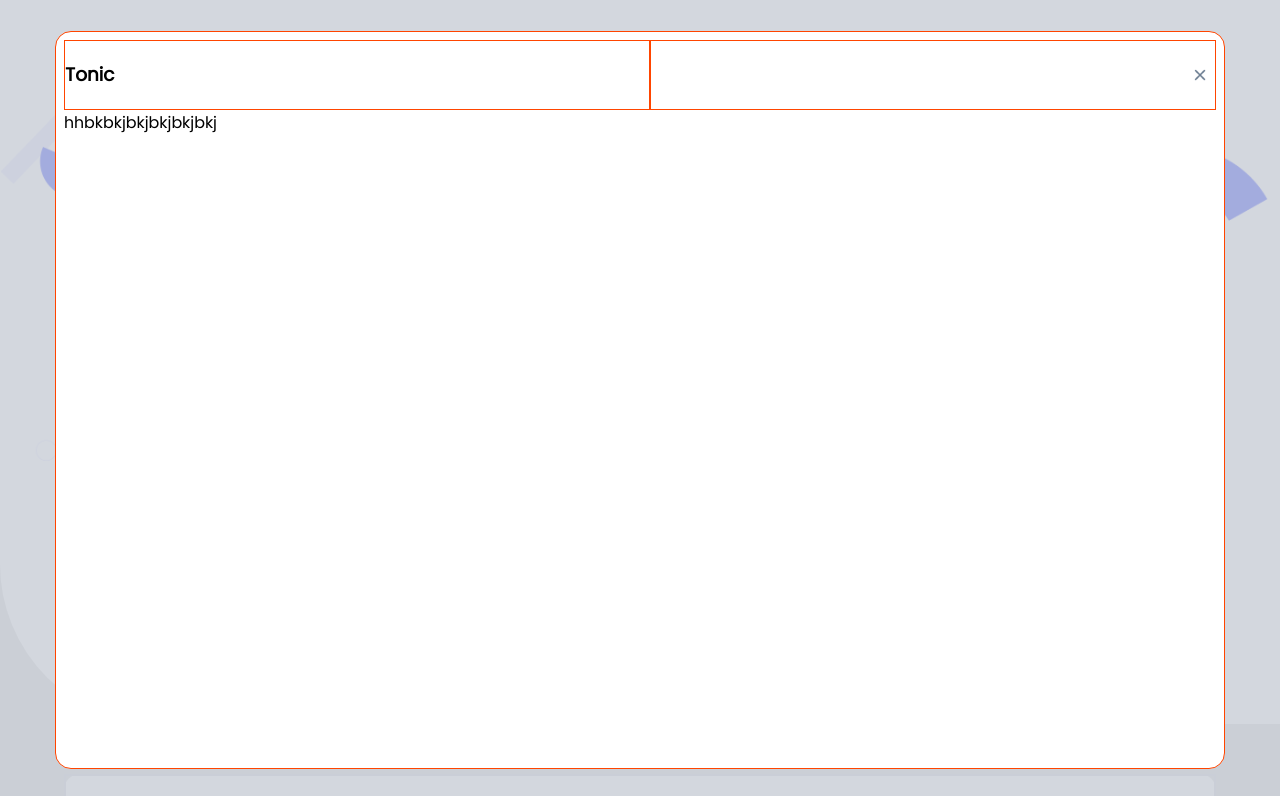
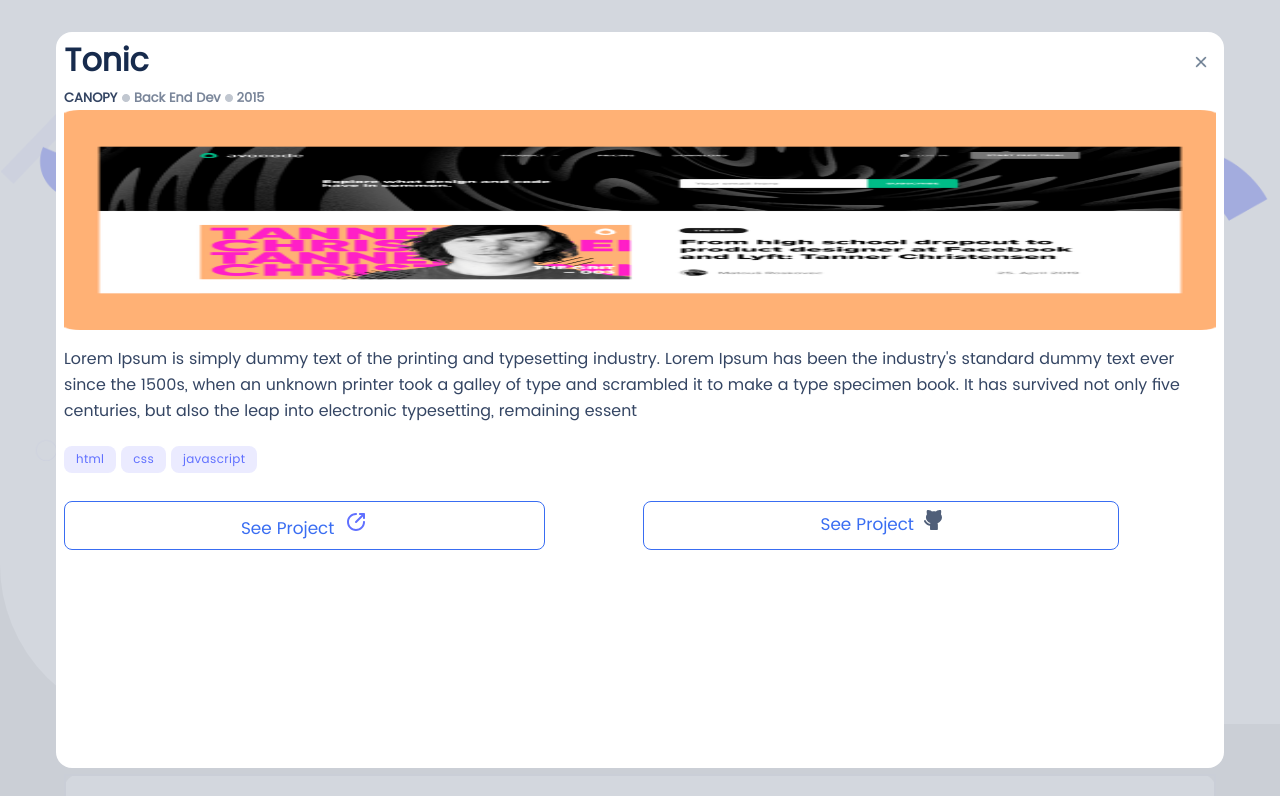
Before and after one commit to azy64/Portfolio, a website: page index.html in a window 1280 px wide. Shown: the top 796 px of the page. Drawn offline with Linux system fonts and the light colour scheme.

Commit message:
add html popup and css

```diff
--- a/css/style.css
+++ b/css/style.css
@@ -12,6 +12,28 @@
 
 .grid {
   display: grid;
+}
+
+.text-bold {
+  font-weight: bold;
+}
+
+.popup-title {
+  font-size: 32px;
+  line-height: 44px;
+}
+
+.text-blue-custom {
+  color: #172b4d;
+}
+
+.text-blue-text {
+
+  color: #344563;
+}
+
+.overflow-scroll {
+  overflow-y: auto !important;
 }
 
 .col {
@@ -120,6 +142,10 @@
   height: 70%;
 }
 
+.h-50 {
+  height: 50% !important;
+}
+
 .top-left {
   left: 0;
   top: 0;
@@ -216,6 +242,10 @@
 
 .p-t-sm-30 {
   padding-top: 10%;
+}
+
+.p-8 {
+  padding: 8px !important;
 }
 
 .row-gap-100 {
@@ -329,7 +359,7 @@
 }
 
 .p-0 {
-  padding: 0;
+  padding: 0 !important;
 }
 
 .flex-column {
--- a/index.html
+++ b/index.html
@@ -412,17 +412,65 @@
             </section>
         </section>
     </div>
-    <section class="popup-window grid-container fixed w-100 h-100 top-left bg-popup">
-        <div class="w-90 bg-white h-90 border m-auto b-rounded p-4">
+    <section class="popup-window grid-container fixed w-100 h-100 top-left bg-popup ">
+        <div class="w-90 bg-white h-90 m-auto b-rounded p-4 overflow-scroll">
             <div class="grid col-2">
-                <div class="border">
-                    <h3>Tonic</h3>
+                <div>
+                    <h3 class="popup-title text-blue-custom text-bold p-0 m-0">Tonic</h3>
                 </div>
-                <div class="border text-right center grid end">
+                <div class="text-right center grid end">
                     <img src="./images/close1.png" alt="image_cross"  width="30px"/>
                 </div>
             </div>
-                hhbkbkjbkjbkjbkjbkj
+            <div>
+                <div class="card-sub-title w-90">
+                    <b>CANOPY</b>
+                    <span class="counter">
+                        <img src="./images/Counter.png" alt="counter">
+                        Back End Dev
+                    </span>
+                    <span class="counter">
+                        <img src="./images/Counter.png" alt="counter">
+                        2015
+                    </span>
+                </div>
+            </div>
+            <div class="popup-image w-100 align-left-center">
+                <img src="./images/c1.png" alt="image_popup" class="d-block w-100 m-auto" height="220px"/>
+            </div>
+            <div class="">
+                <div class="h-50 overflow-scroll m-0 p-0">
+                    <p class="text-blue-text">
+                        Lorem Ipsum is simply dummy text of the printing and typesetting industry.
+                        Lorem Ipsum has been the industry's standard dummy text ever since the 1500s,
+                         when an unknown printer took a galley of type and scrambled it to make a type specimen book.
+                         It has survived not only five centuries, but also the leap into electronic typesetting, remaining essent
+                    </p>
+                </div>
+            </div>
+            <div class="m-0">
+                <div class="card-link w-90 ">
+                    <ul class="card-link-group">
+                        <li>
+                            <a href="#" class="cat">html</a>
+                        </li>
+                        <li>
+                            <a href="#" class="cat">css</a>
+                        </li>
+                        <li>
+                            <a href="#" class="cat">javascript</a>
+                        </li>
+                    </ul>
+                </div>
+                <div class="card-sup m-0 w-100 grid col-2">
+                    <a class="underline-none w-80 p-8 align-center" href="#">
+                        See Project<img src="./images/see-live.svg" alt="img_see_live" class="m-l-5" />
+                    </a>
+                    <a class="underline-none w-80 p-8 align-center" href="#">
+                        See Project<img src="./images/github.svg" alt="img_see_live" class="m-l-5"/>
+                    </a>
+                </div>
+            </div>
         </div>
     </section>
     <script src="./js/menu.js"></script>
```
Also changed, not shown: images/see-live.svg (added).
